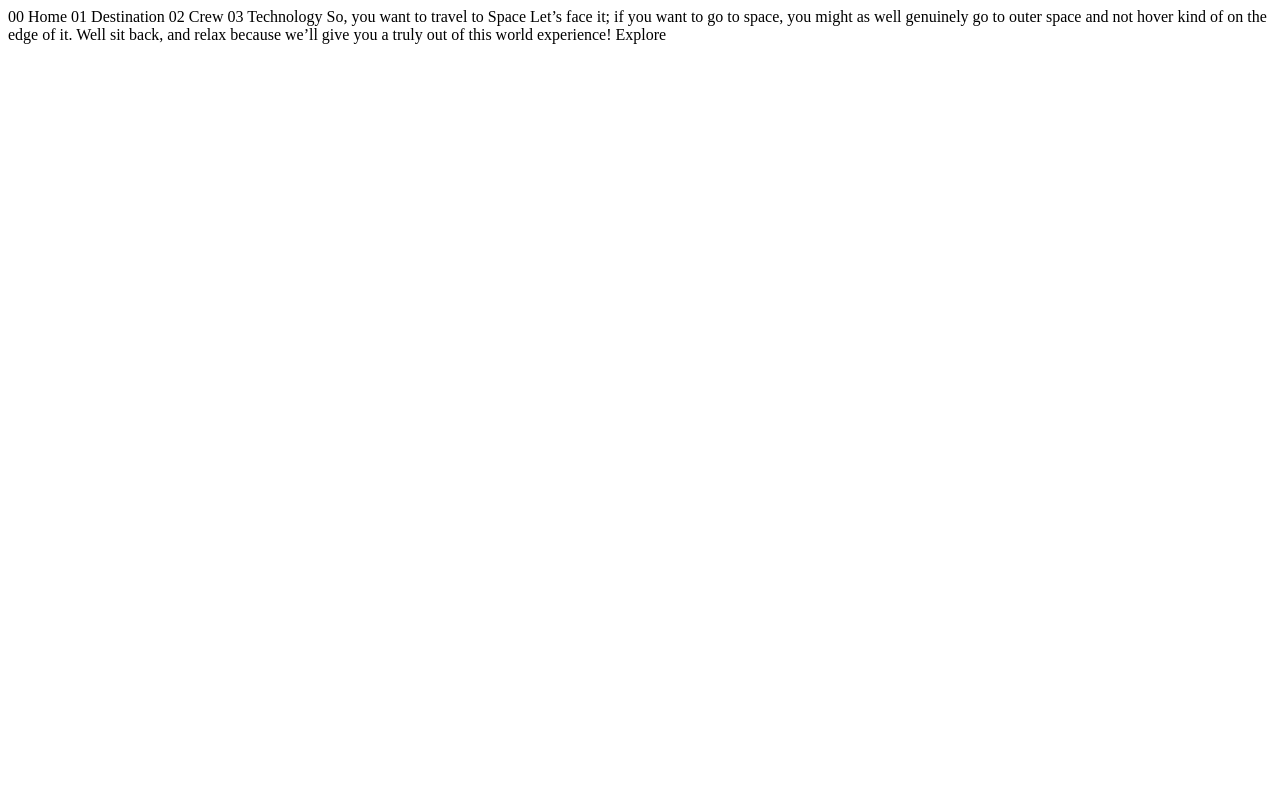
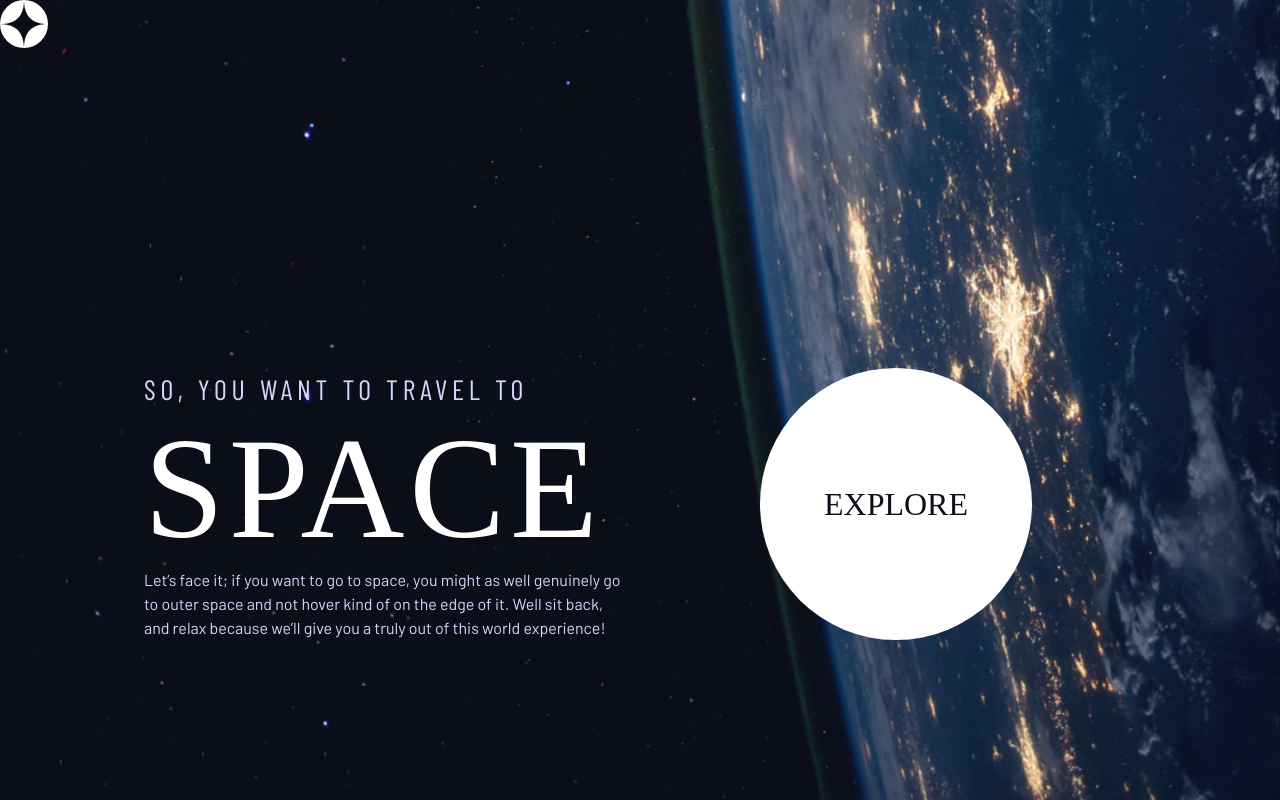
Before and after one commit to ghosh-abhirup/space-tourism, a plain HTML site: page starter-code/index.html in a window 1280 px wide. Drawn offline with nearby package versions, Linux system fonts and the light colour scheme; a web font is replaced by a local one.

Commit message:
homepage

```diff
--- a/starter-code/index.css
+++ b/starter-code/index.css
@@ -2,18 +2,19 @@
 /* Custom Properties */
 /* ----------------------------------- */
 
-:root{
+:root {
+    /* colors */
     --clr-dark: 230 35% 7%;
     --clr-light: 231 77% 90%;
     --clr-white: 0 0% 100%;
 
     /* font-sizes */
-    --fs-900: 9.375rem;
-    --fs-800: 6.25rem;
-    --fs-700: 3.5rem;
-    --fs-600: 2rem;
+    --fs-900: clamp(5rem, 10vw + 1rem,9.375rem);
+    --fs-800: 3.5rem;
+    --fs-700: 1.5rem;
+    --fs-600: 1rem;
     --fs-500: 1.75rem;
-    --fs-400: 1.125rem;
+    --fs-400: 0.9375rem;
     --fs-300: 1rem;
     --fs-200: 0.875rem;
 
@@ -21,6 +22,25 @@
     --ff-serif: "Bellefair", serif;
     --ff-sans-cond: "Barlow Condensed", sans-serif;
     --ff-sans-normal: "Barlow", sans-serif;
+}
+
+@media (min-width: 35em) {
+    :root {
+        --fs-800: 5rem;
+        --fs-700: 2.5rem;
+        --fs-600: 1.5rem;
+        --fs-400: 1rem;
+    }
+}
+
+@media (min-width: 45em) {
+    :root {
+        /* font-sizes */
+        --fs-800: 6.25rem;
+        --fs-700: 3.5rem;
+        --fs-600: 2rem;
+        --fs-400: 1.125rem;
+    }
 }
 
 /* ----------------------------------- */
@@ -57,6 +77,9 @@ body{
     background-color: hsl( var(--clr-dark) );
     min-height: 100vh;
     line-height: 1.5;
+
+    display: grid;
+    grid-template-rows: min-content 1fr;
 }
 
 /* make images easier to work with */
@@ -101,10 +124,49 @@ input, button, textarea, select{
     gap: var(--gap, 1rem);
 }
 
+.d-block{
+    display: block;
+}
+
 .container{
     padding-inline: 2em;
     max-width: 80rem;
     margin-inline: auto;
+}
+
+.grid-container {
+    text-align: center;
+
+    display: grid;
+    place-items: center;
+    padding-inline: 1rem;
+}
+
+.grid-container > *{
+    max-width: 50ch;
+}
+
+@media (min-width: 45em) {
+    .grid-container {
+        text-align: left;
+        column-gap: var(--container-gap, 2rem);
+        grid-template-columns: minmax(2rem, 1fr) repeat(2, minmax(0, 30rem)) minmax(2rem, 1fr);
+    }
+
+    .grid-container > *:first-child {
+        grid-column: 2;
+
+    }
+
+    .grid-container > *:last-child {
+        grid-column: 3;
+
+    }
+
+    .grid-container--home {
+        padding-bottom: max(6rem, 20vh);
+        align-items: end;
+    }
 }
 
 .sr-only {
@@ -176,8 +238,9 @@ input, button, textarea, select{
 /* ----------------------------------- */
 
 .large-button{
+    font-size: 2rem;
     position: relative;
-    display: grid;
+    display: inline-grid;
     place-items: center;
     padding: 0 2em;
     aspect-ratio: 1;
@@ -281,3 +344,30 @@ input, button, textarea, select{
     background-color: hsl( var(--clr-white));
     color: hsl( var(--clr-dark));
 }
+
+/* ----------------------------------- */
+/* Page Specifics */
+/* ----------------------------------- */
+
+body{
+    background-size: cover;
+    background-position: bottom center;
+}
+
+.home{
+    background-image: url(./assets/home/background-home-mobile.jpg);
+
+}
+
+@media (min-width: 35rem) {
+    .home{
+        background-position: center center;
+        background-image: url(./assets/home/background-home-tablet.jpg);
+    }
+}
+
+@media (min-width: 45rem) {
+    .home{
+        background-image: url(./assets/home/background-home-desktop.jpg);
+    }
+}
--- a/starter-code/index.html
+++ b/starter-code/index.html
@@ -1,27 +1,55 @@
 <!DOCTYPE html>
 <html lang="en">
+
 <head>
   <meta charset="UTF-8">
   <meta name="viewport" content="width=device-width, initial-scale=1.0">
+  <!-- Google fonts -->
+  <link rel="preconnect" href="https://fonts.googleapis.com">
+  <link rel="preconnect" href="https://fonts.gstatic.com" crossorigin>
+  <link
+    href="https://fonts.googleapis.com/css2?family=Barlow+Condensed:wght@400;700&family=Bellefair&family=Barlow:wght@400;700&display=swap"
+    rel="stylesheet">
 
+  <!-- Custom css -->
+  <link rel="stylesheet" href="index.css">
   <link rel="icon" type="image/png" sizes="32x32" href="./assets/favicon-32x32.png">
 
   <title>Frontend Mentor | Space tourism website</title>
 </head>
-<body>
 
-  00 Home
-  01 Destination
-  02 Crew
-  03 Technology
+<body class="home">
+  <header class="primary-header flex">
+    <div>
+      <img src="assets/shared/logo.svg" alt="Space tourism logo" class="logo">
+    </div>
+    <!-- <nav>
+      <ul class="primary-navigation underline-indicators flex">
+        <li class="active"><a class="ff-sans-cond uppercase text-white letter-spacing-2"
+            href="index.html"><span>01</span>Home</a>
+        <li><a class="ff-sans-cond uppercase text-white letter-spacing-2"
+            href="destination.html"><span>02</span>Destination</a>
+        <li><a class="ff-sans-cond uppercase text-white letter-spacing-2" href="crew.html"><span>03</span>Crew</a>
+        <li><a class="ff-sans-cond uppercase text-white letter-spacing-2"
+            href="technology.html"><span>04</span>Technology</a>
+      </ul>
+    </nav> -->
+  </header>
 
-  So, you want to travel to
-  Space
-  Let’s face it; if you want to go to space, you might as well genuinely go to
-  outer space and not hover kind of on the edge of it. Well sit back, and relax
-  because we’ll give you a truly out of this world experience!
-
-  Explore
+  <div class="grid-container grid-container--home">
+    <div>
+      <h1 class="ff-sans-cond fs-500 text-light uppercase letter-spacing-1">So, you want to travel to
+        <span class="d-block ff-serif fs-900 text-white">Space</span>
+      </h1>
+      <p class="text-light fs-300">Let’s face it; if you want to go to space, you might as well genuinely go to
+        outer space and not hover kind of on the edge of it. Well sit back, and relax
+        because we’ll give you a truly out of this world experience!</p>
+    </div>
+    <div>
+      <a href="#" class="large-button ff-serif uppercase text-dark bg-white ">Explore</a>
+    </div>
+  </div>
 
 </body>
+
 </html>
```
